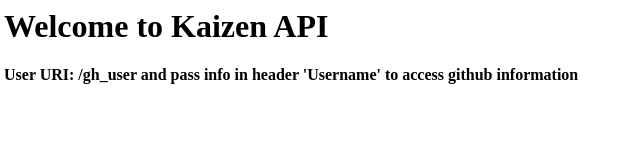
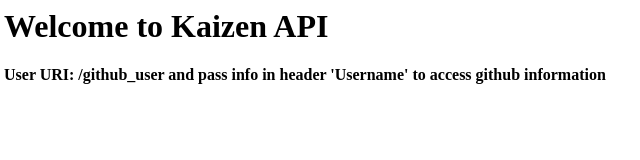
Before and after one commit to alerriansideprojects/kaizen_api_go, a plain HTML site: page index.html in a window 1280 px wide. Shown: the full height of the page, 4-644 px from the left. Drawn offline with Linux system fonts and the light colour scheme.

Commit message:
Update index.html

```diff
--- a/index.html
+++ b/index.html
@@ -1,3 +1,3 @@
 <h1>Welcome to Kaizen API</h1>
 
-<h4>User URI: /gh_user and pass info in header 'Username' to access github information</h4>
+<h4>User URI: /github_user and pass info in header 'Username' to access github information</h4>
```
